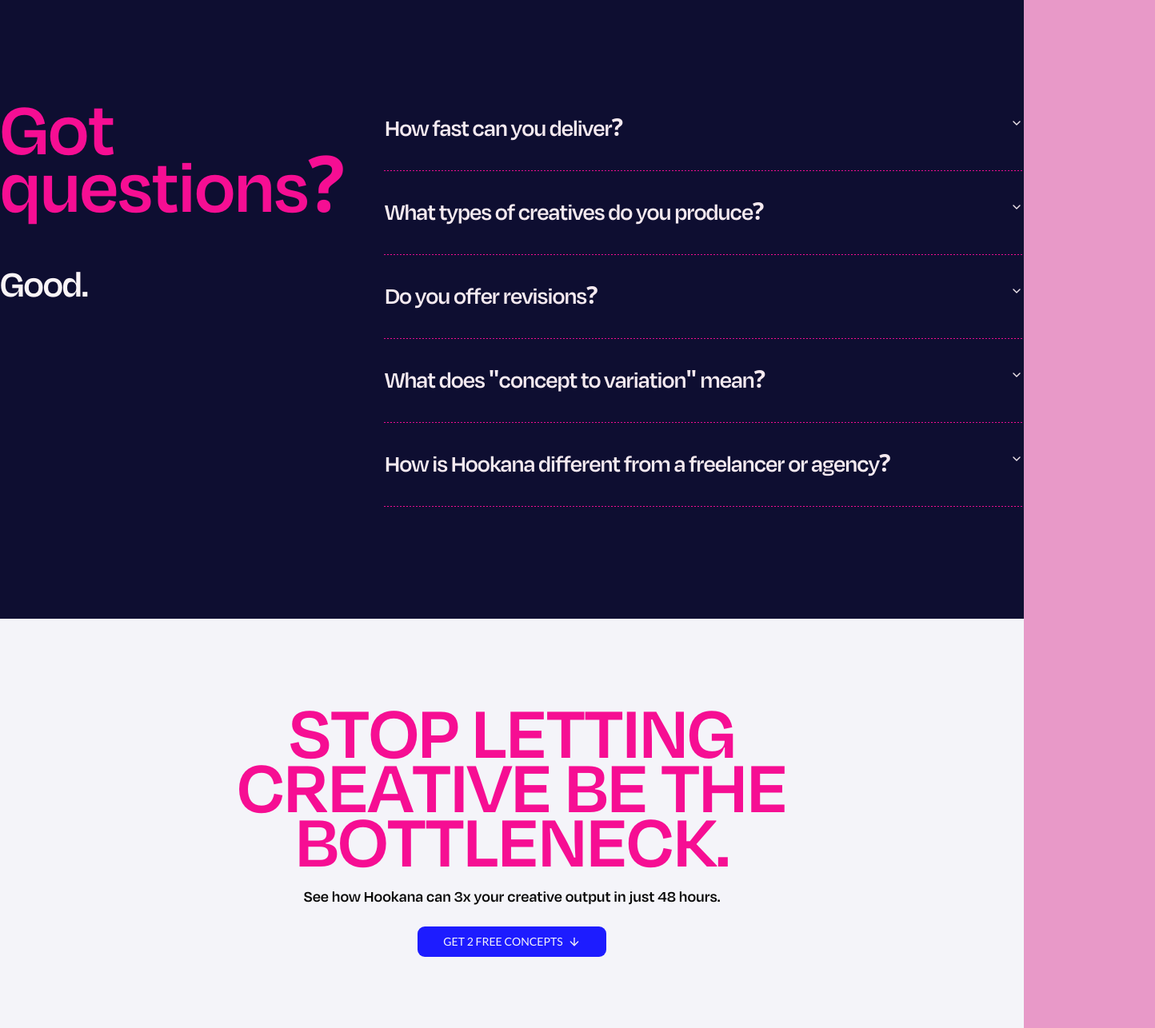
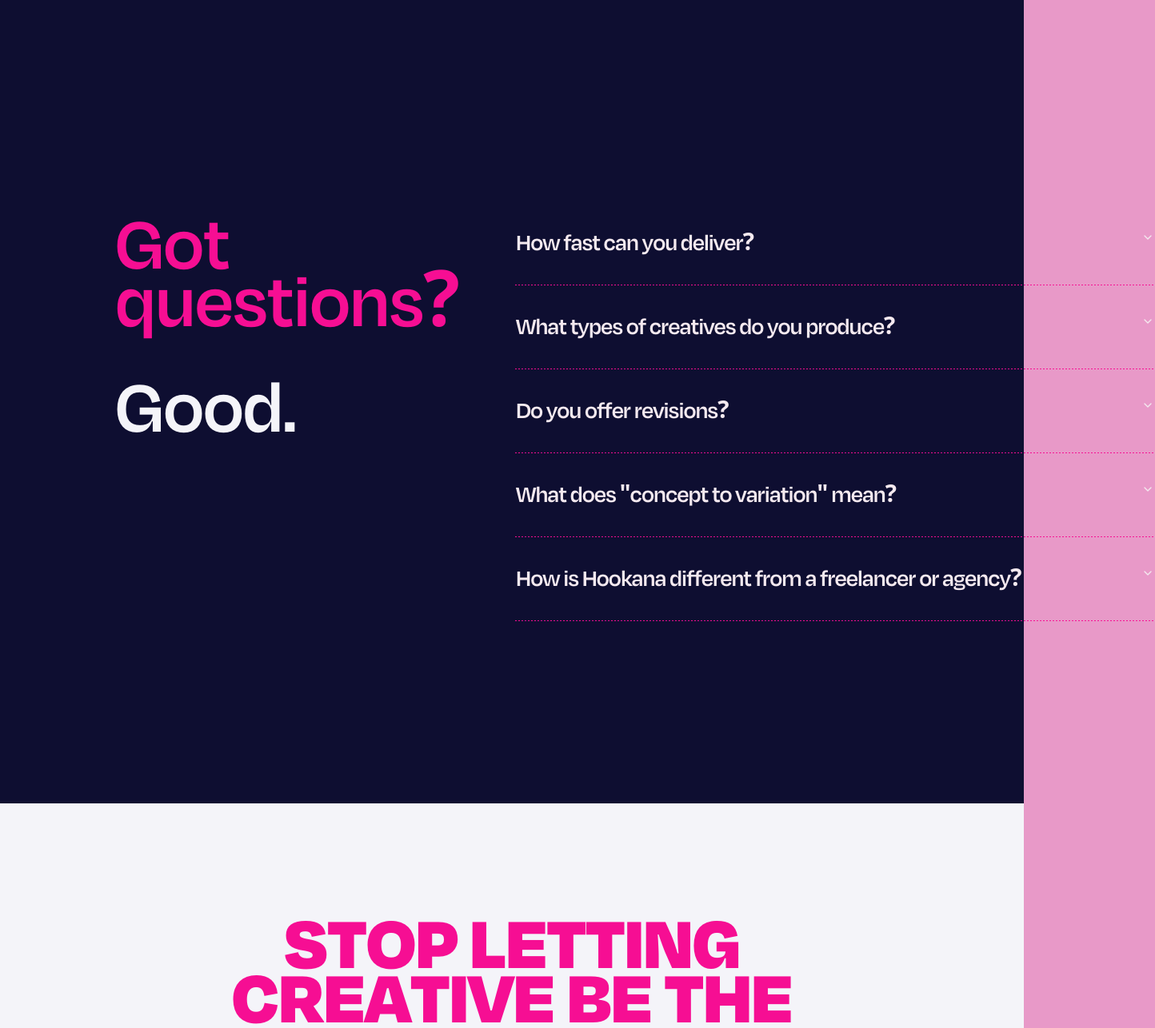
Before and after one commit to whonoahexe/hookana, a Next.js app: page / in a window 1280 px wide. Shown: the part 9700-10986 px from the top of the page at 80% size, 1444 px wide, since content can reach past the window. Built offline with nearby package versions, Linux system fonts and the light colour scheme.

Commit message:
fix: faq and cta

```diff
--- a/components/landing/cta.tsx
+++ b/components/landing/cta.tsx
@@ -3,8 +3,8 @@ import { ArrowDown } from "lucide-react"
 
 export function Cta() {
   return (
-    <div className="mx-auto flex max-w-360 flex-col items-center gap-5 px-6 py-20 text-center md:py-28">
-      <h2 className="font-sans text-[52px] leading-[0.9] font-semibold tracking-[-1.5px] text-pink-500 uppercase md:max-w-187.5 md:text-[96px] md:leading-17">
+    <div className="mx-auto flex max-w-7xl flex-col items-center gap-6 py-20 text-center md:pt-36 md:pb-65">
+      <h2 className="font-sans text-[52px] leading-[0.9] font-black tracking-[-1.5px] text-primary uppercase md:max-w-187.5 md:text-[96px] md:leading-17">
         STOP LETTING
         <br />
         CREATIVE BE THE
@@ -12,14 +12,11 @@ export function Cta() {
         BOTTLENECK.
       </h2>
 
-      <p className="type-heading-4 max-w-276 text-foreground">
+      <p className="type-heading-4 text-foreground">
         See how Hookana can 3x your creative output in just 48 hours.
       </p>
 
-      <Button
-        size="lg"
-        className="mt-1 rounded-lg bg-secondary px-8 text-secondary-foreground hover:bg-secondary/90"
-      >
+      <Button size="lg" variant="secondary" className="rounded-md px-8 py-6">
         GET 2 FREE CONCEPTS
         <ArrowDown className="size-4" strokeWidth={2} />
       </Button>
--- a/components/landing/faq.tsx
+++ b/components/landing/faq.tsx
@@ -46,21 +46,23 @@ const FAQ_ITEMS: FaqItem[] = [
 
 export function Faq() {
   return (
-    <section className="mx-auto mt-16.25 w-full max-w-408 pb-30">
-      <div className="flex flex-col gap-16 lg:grid lg:grid-cols-[477px_800px] lg:justify-between lg:gap-0">
-        <div className="flex max-w-119.25 flex-col gap-15">
-          <h2 className="font-sans text-[64px] leading-12 font-semibold tracking-[-1.5px] text-pink-500 md:text-[96px] md:leading-18">
+    <section className="mx-auto w-full px-5 py-52 md:px-36">
+      <div className="flex flex-col gap-16 lg:grid lg:grid-cols-[500px_800px] lg:justify-between lg:gap-0">
+        <div className="flex flex-col gap-15">
+          <h2 className="font-sans text-[64px] leading-12 font-semibold tracking-[-1.5px] text-primary md:text-[96px] md:leading-18">
             Got
             <br />
             questions?
           </h2>
-          <p className="type-heading-1 text-primary-foreground">Good.</p>
+          <p className="font-sans text-[64px] leading-12 font-semibold tracking-[-1.5px] text-secondary-foreground md:text-[96px] md:leading-18">
+            Good.
+          </p>
         </div>
 
         <Accordion
           type="single"
           collapsible
-          className="w-full rounded-none border-0 bg-transparent lg:w-200"
+          className="w-full rounded-none border-0 bg-transparent"
         >
           {FAQ_ITEMS.map((item) => (
             <div key={item.value} className="w-full">
@@ -72,12 +74,12 @@ export function Faq() {
                   {item.question}
                 </AccordionTrigger>
                 <AccordionContent className="px-0 pt-1 pb-0 text-pink-50/90">
-                  <p className="type-paragraph-regular">{item.answer}</p>
+                  <p className="type-monospaced">{item.answer}</p>
                 </AccordionContent>
               </AccordionItem>
 
               <div
-                className="mt-5 mb-5 h-px w-full text-pink-500"
+                className="mt-5 mb-5 h-px w-full text-primary"
                 style={{
                   backgroundImage:
                     "repeating-linear-gradient(to right, currentColor 0, currentColor 2px, transparent 2px, transparent 4px)",
```
